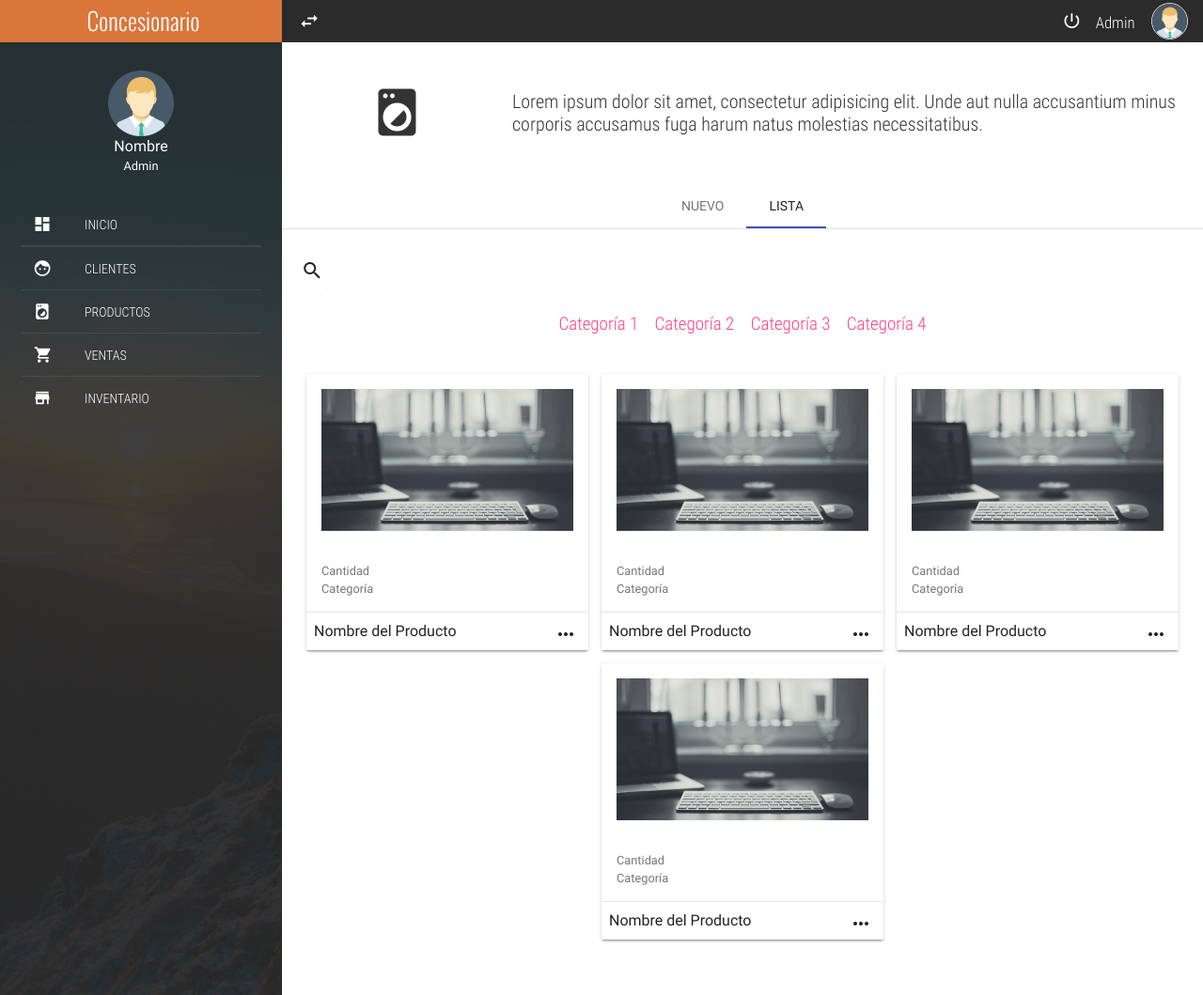
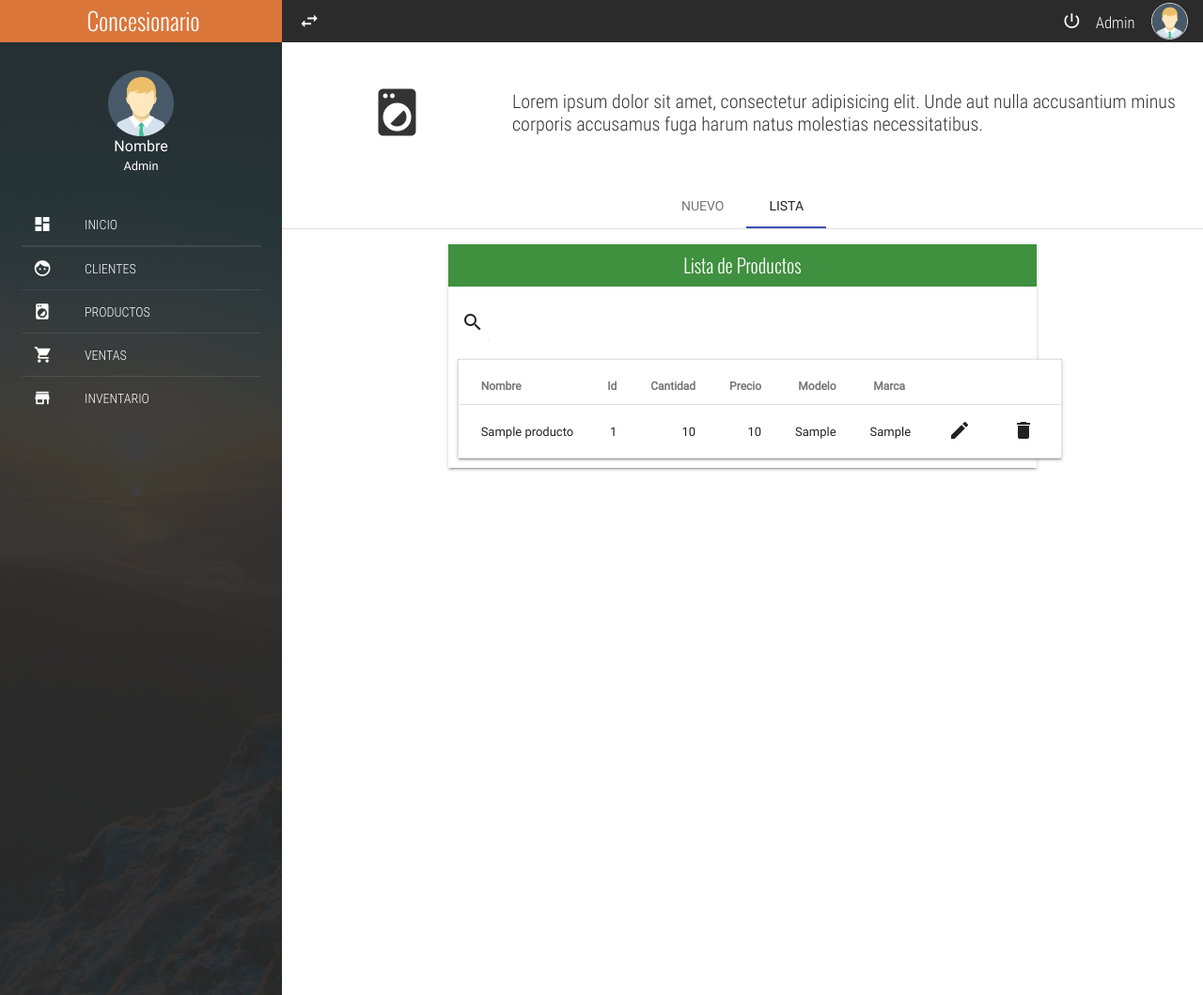
Before and after one commit to DanielP723/ProyectoIntegradorI, a PHP site: page /products.php in a window 1280 px wide, after a click on "LISTA". Shown: the whole page at 94% size. Run offline with PHP 8.4, Linux system fonts and the light colour scheme; tables that the repository leaves empty or names only in its code hold one stand-in row (values such as "Sample post"); some libraries are stand-ins or nearby versions; some web fonts are replaced.

Commit message:
Muestra los productos que hay
- Se borraron cosas de la vista de insertar datos
- Se obtienen los productos que hay en la base de datos con un select
- Se hizo la vista para mostrarlos
- Se hizo la vista de un botón para eliminar y editar

```diff
--- a/HTML/products.php
+++ b/HTML/products.php
@@ -2,6 +2,14 @@
 * Copyright 2018 Carlos Eduardo Alfaro Orellana
   https://www.youtube.com/c/CarlosAlfaro007
 -->
+
+<?php
+
+include("conexionBD.php");
+$conexion=conectar();
+
+?>
+
 <!DOCTYPE html>
 <html lang="es">
 <head>
@@ -150,18 +158,12 @@
 								Nuevo Producto
 							</div>
 							<div class="full-width panel-content">
-								<form action="registrouser.php" method="post">
+								<form action="addproducts.php" method="post">
 									<div class="mdl-grid">
 										<div class="mdl-cell mdl-cell--12-col">
 									        <legend class="text-condensedLight"><i class="zmdi zmdi-border-color"></i> &nbsp; INFORMACIÓN</legend><br>
 									    </div>
-										<div class="mdl-cell mdl-cell--6-col mdl-cell--8-col-tablet">
-											<div class="mdl-textfield mdl-js-textfield mdl-textfield--floating-label">
-												<input class="mdl-textfield__input" type="number" pattern="-?[0-9- ]*(\.[0-9]+)?" id="Code" name='Id'>
-												<label class="mdl-textfield__label" for="Code">Código</label>
-												<span class="mdl-textfield__error">Error</span>
-											</div>
-										</div>
+
 										<div class="mdl-cell mdl-cell--6-col mdl-cell--8-col-tablet">
 											<div class="mdl-textfield mdl-js-textfield mdl-textfield--floating-label">
 												<input class="mdl-textfield__input" type="text" pattern="-?[A-Za-z0-9áéíóúÁÉÍÓÚ ]*(\.[0-9]+)?" id="NameProduct" name="nameProduct">
@@ -197,41 +199,7 @@
 												<span class="mdl-textfield__error">Error</span>
 											</div>
 										</div>
-										<div class="mdl-cell mdl-cell--12-col">
-									        <legend class="text-condensedLight"><i class="zmdi zmdi-border-color"></i> &nbsp; CATEGORÍA</legend><br>
-									    </div>
-										<div class="mdl-cell mdl-cell--12-col">
-											<div class="mdl-textfield mdl-js-textfield">
-												<select class="mdl-textfield__input">
-													<option value="" disabled="" selected="">Seleccionar Categoría</option>
-													<option value="">Category 1</option>
-													<option value="">Category 2</option>
-												</select>
-											</div>
-										</div>
 
-										<div class="mdl-cell mdl-cell--12-col">
-									        <legend class="text-condensedLight"><i class="zmdi zmdi-border-color"></i> &nbsp; DATOS EXTRA</legend><br>
-									    </div>
-										<div class="mdl-cell mdl-cell--4-col mdl-cell--8-col-tablet">
-											<div class="mdl-textfield mdl-js-textfield">
-												<input type="date" class="mdl-textfield__input">
-											</div>
-										</div>
-										<div class="mdl-cell mdl-cell--4-col mdl-cell--8-col-tablet">
-											<div class="mdl-textfield mdl-js-textfield">
-												<select class="mdl-textfield__input">
-													<option value="" disabled="" selected="">Select status</option>
-													<option value="">Disponible</option>
-													<option value="">No disponible</option>
-												</select>
-											</div>
-										</div>
-										<div class="mdl-cell mdl-cell--4-col mdl-cell--8-col-tablet">
-											<div class="mdl-textfield mdl-js-textfield">
-												<input type="file">
-											</div>
-										</div>
 									</div>
 									<p class="text-center">
 										<button class="mdl-button mdl-js-button mdl-button--fab mdl-js-ripple-effect mdl-button--colored bg-primary" id="btn-addProduct">
@@ -247,7 +215,12 @@
 			</div>
 			<div class="mdl-tabs__panel" id="tabListProducts">
 				<div class="mdl-grid">
-					<div class="mdl-cell mdl-cell--4-col-phone mdl-cell--8-col-tablet mdl-cell--12-col-desktop">
+					<div class="mdl-cell mdl-cell--4-col-phone mdl-cell--8-col-tablet mdl-cell--8-col-desktop mdl-cell--2-offset-desktop">
+						<div class="full-width panel mdl-shadow--2dp">
+							<div class="full-width panel-tittle bg-success text-center tittles">
+								Lista de Productos
+							</div>
+							<div class="full-width panel-content">
 								<form action="#">
 									<div class="mdl-textfield mdl-js-textfield mdl-textfield--expandable">
 										<label class="mdl-button mdl-js-button mdl-button--icon" for="searchProduct">
@@ -259,79 +232,46 @@
 										</div>
 									</div>
 								</form>
-						<nav class="full-width menu-categories">
-							<ul class="list-unstyle text-center">
-								<li><a href="#!">Categoría 1</a></li>
-								<li><a href="#!">Categoría 2</a></li>
-								<li><a href="#!">Categoría 3</a></li>
-								<li><a href="#!">Categoría 4</a></li>
-							</ul>
-						</nav>
-						<div class="full-width text-center" style="padding: 30px 0;">
-							<div class="mdl-card mdl-shadow--2dp full-width product-card">
-								<div class="mdl-card__title">
-									<img src="assets/img/fontLogin.jpg" alt="product" class="img-responsive">
-								</div>
-								<div class="mdl-card__supporting-text">
-									<small>Cantidad</small><br>
-									<small>Categoría</small>
-								</div>
-								<div class="mdl-card__actions mdl-card--border">
-									Nombre del Producto
-									<button class="mdl-button mdl-button--icon mdl-js-button mdl-js-ripple-effect">
-										<i class="zmdi zmdi-more"></i>
-									</button>
-								</div>
-							</div>
-							<div class="mdl-card mdl-shadow--2dp full-width product-card">
-								<div class="mdl-card__title">
-									<img src="assets/img/fontLogin.jpg" alt="product" class="img-responsive">
-								</div>
-								<div class="mdl-card__supporting-text">
-									<small>Cantidad</small><br>
-									<small>Categoría</small>
-								</div>
-								<div class="mdl-card__actions mdl-card--border">
-									Nombre del Producto
-									<button class="mdl-button mdl-button--icon mdl-js-button mdl-js-ripple-effect">
-										<i class="zmdi zmdi-more"></i>
-									</button>
-								</div>
-							</div>
-							<div class="mdl-card mdl-shadow--2dp full-width product-card">
-								<div class="mdl-card__title">
-									<img src="assets/img/fontLogin.jpg" alt="product" class="img-responsive">
-								</div>
-								<div class="mdl-card__supporting-text">
-									<small>Cantidad</small><br>
-									<small>Categoría</small>
-								</div>
-								<div class="mdl-card__actions mdl-card--border">
-									Nombre del Producto
-									<button class="mdl-button mdl-button--icon mdl-js-button mdl-js-ripple-effect">
-										<i class="zmdi zmdi-more"></i>
-									</button>
-								</div>
-							</div>
-							<div class="mdl-card mdl-shadow--2dp full-width product-card">
-								<div class="mdl-card__title">
-									<img src="assets/img/fontLogin.jpg" alt="product" class="img-responsive">
-								</div>
-								<div class="mdl-card__supporting-text">
-									<small>Cantidad</small><br>
-									<small>Categoría</small>
-								</div>
-								<div class="mdl-card__actions mdl-card--border">
-									Nombre del Producto
-									<button class="mdl-button mdl-button--icon mdl-js-button mdl-js-ripple-effect">
-										<i class="zmdi zmdi-more"></i>
-									</button>
+								<table class="mdl-data-table mdl-js-data-table mdl-shadow--2dp full-width table-responsive">
+									<thead>
+										<tr>
+											<th class="mdl-data-table__cell--non-numeric">Nombre</th>
+											<th>Id</th>
+											<th>Cantidad</th>
+											<th>Precio</th>
+											<th>Modelo</th>
+											<th>Marca</th>
+										</tr>
+									</thead>
+										<?php
+										$consulta = "SELECT nombre_p,idProductos,stock,precio,modelo,marca FROM productos";
+										$resultado = mysqli_query($conexion,$consulta);
+										while($mostrar=mysqli_fetch_array($resultado)){
+										?>
+									<tbody>
+										<tr>
+											<td><?php echo $mostrar['nombre_p']?></td>
+											<td><?php echo $mostrar['idProductos']?></td>
+											<td><?php echo $mostrar['stock']?></td>
+											<td><?php echo $mostrar['precio']?></td>
+											<td><?php echo $mostrar['modelo']?></td>
+											<td><?php echo $mostrar['marca']?></td>
+											<td><button class="mdl-button mdl-button--icon mdl-js-button mdl-js-ripple-effect"><i class="zmdi zmdi-edit"></i></button></td>
+											<td><button class="mdl-button mdl-button--icon mdl-js-button mdl-js-ripple-effect"><i class="zmdi zmdi-delete"></i></button></td>
+										</tr>
+										<?php
+										}
+										?>
+									</tbody>
+								</table>
 								</div>
 							</div>
 						</div>
+
 					</div>
 				</div>
 			</div>
+
 		</div>
 	</section>
 </body>
```
Lines whose indentation alone changed are shown as unchanged.
